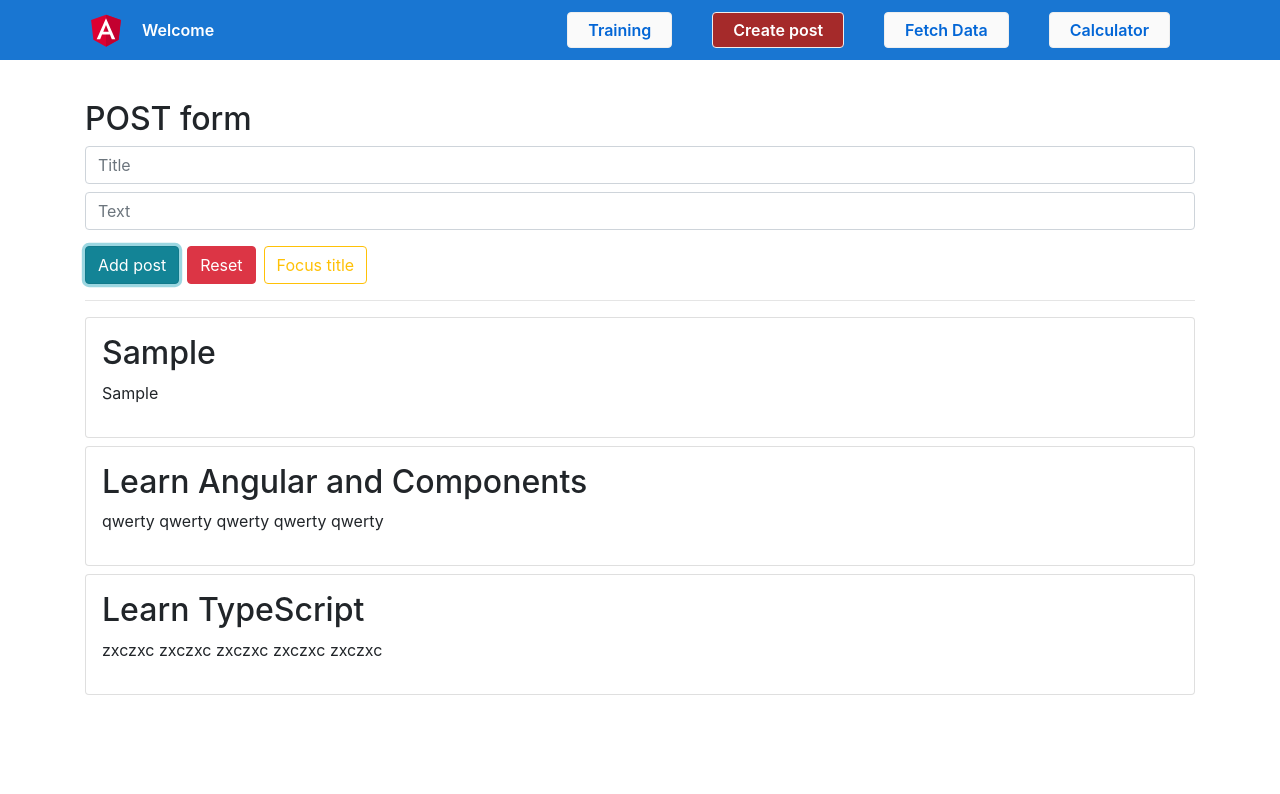
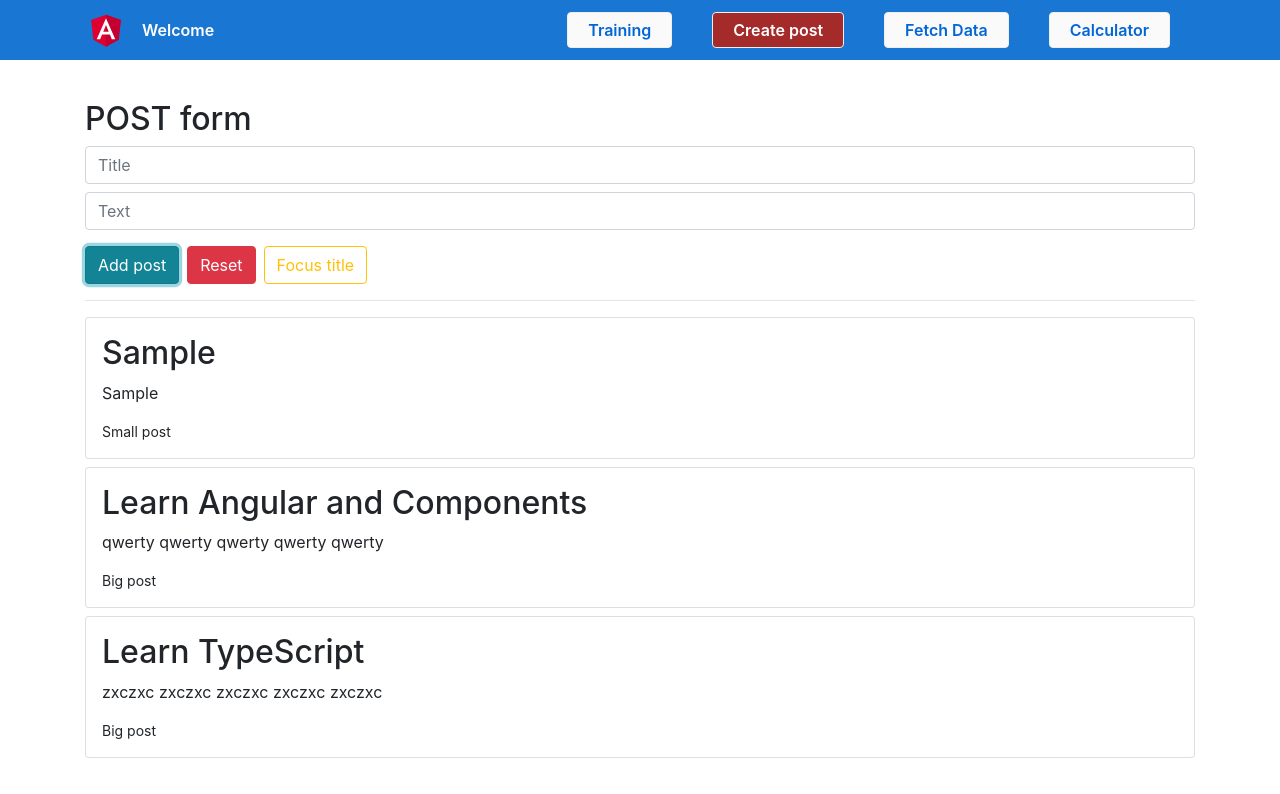
Before and after one commit to ErikKopcha/angular-mn-w, an Angular app: page /post-main in a window 1280 px wide. Both pictures are taken after typing "Sample", "Sample" into the empty fields and a click on the button "Add post". Shown: the top 794 px of the page. Built offline with nearby package versions, Linux system fonts and the light colour scheme.

Commit message:
feat: передача  HTML в компонент

```diff
--- a/src/app/posts/post-main/post-main.component.html
+++ b/src/app/posts/post-main/post-main.component.html
@@ -8,5 +8,8 @@
   <app-post
     *ngFor="let postItem of posts"
     [post]="postItem"
-  ></app-post>
+  >
+    <small *ngIf="postItem.text.length > 10; else short">Big post</small>
+    <ng-template #short><small>Small post</small></ng-template>
+  </app-post>
 </div>
--- a/src/app/posts/post/post.component.html
+++ b/src/app/posts/post/post.component.html
@@ -1,4 +1,6 @@
 <div class="card p-3 mb-2">
   <h2>{{ post.title }}</h2>
   <p>{{ post.text }}</p>
+
+  <ng-content></ng-content>
 </div>
```
